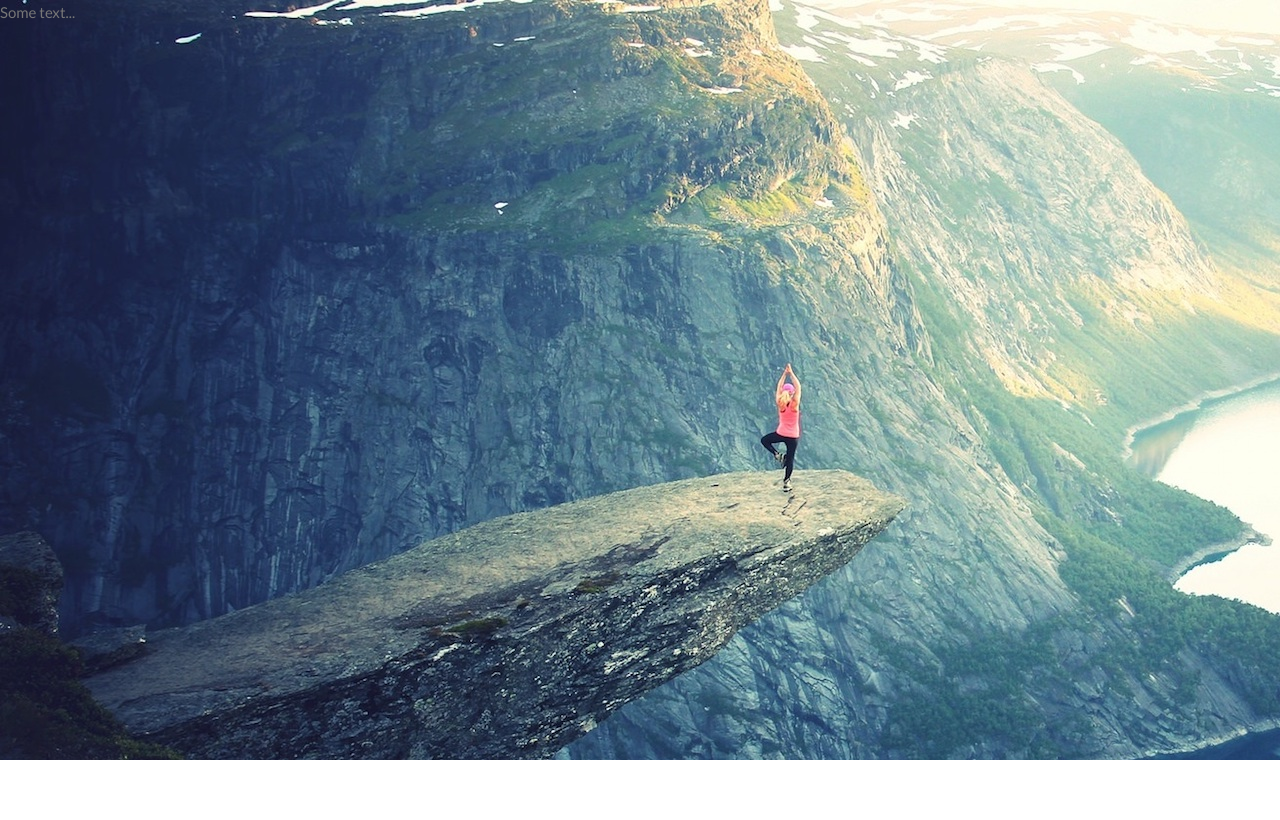
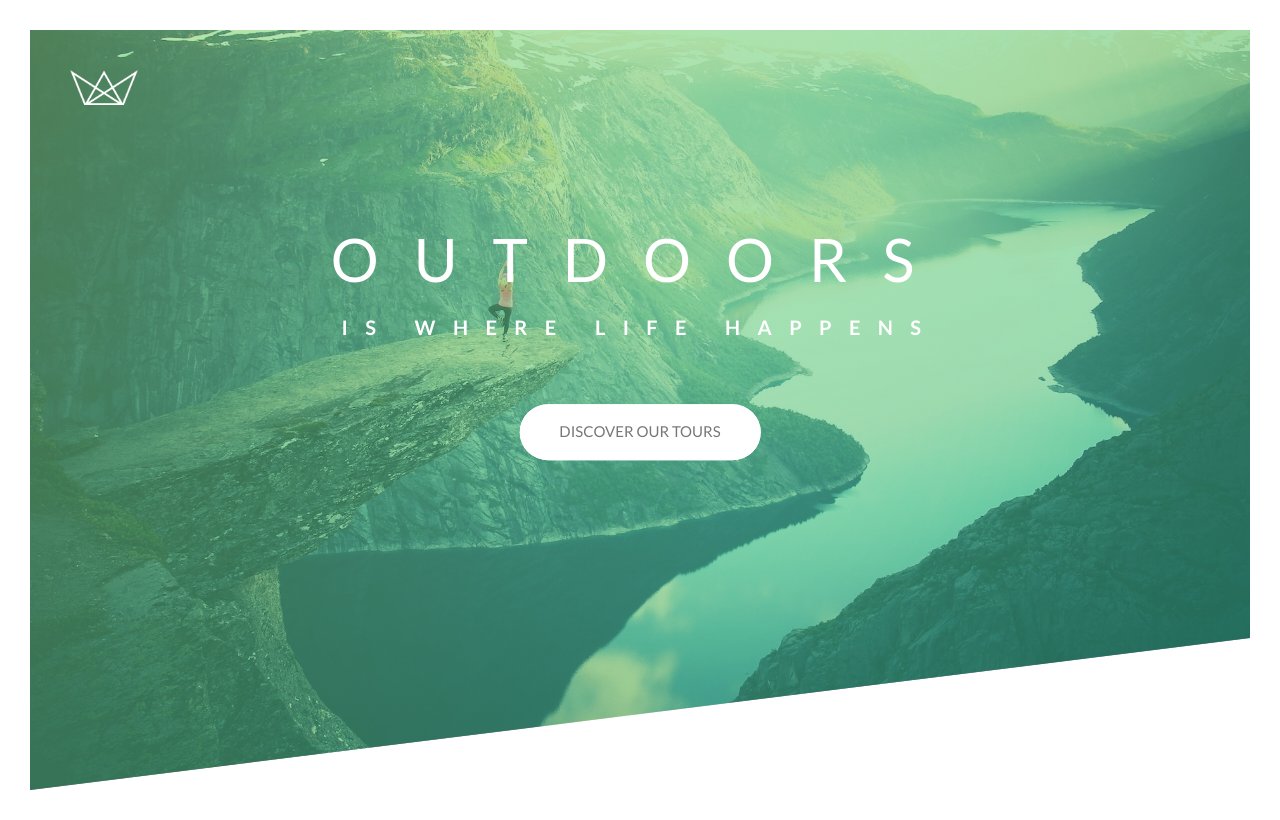
Before and after one commit to vomnes/advanced-css-udemy, a plain HTML site: page natours/index.html in a window 1280 px wide. Drawn offline with Linux system fonts and the light colour scheme; files that its build step writes are made by us from their sources.

Commit message:
feat: Finish header [natours-project]

```diff
--- a/natours/css/style.css
+++ b/natours/css/style.css
@@ -19,9 +19,163 @@ body {
   font-size: 15px;
   line-height: 1.7;
   color: #777;
+  padding: 30px;
+}
+
+.text-box {
+  position: absolute;
+  top: 40%;
+  left: 50%;
+  transform: translate(-50%, -50%); /* Shift 50% of the element width ... */
+  text-align: center;
 }
 
 .header {
   height: 95vh;
-  background-image: url(../img/hero.jpg);
+  background-image: linear-gradient(to right bottom, #7ed56f88, #28b48588), url(../img/hero.jpg);
+  background-size: cover;
+  background-position: top; /* Fix image at the top */
+  position: relative; /*  Set a reference for the child components */
+
+  clip-path: polygon(0 0, 100% 0, 100% 80%, 0 100%); /* x y corner */
 }
+
+.logo-box {
+  position: absolute;
+  top: 40px;
+  left: 40px;
+}
+
+.logo {
+  height: 35px;
+}
+
+.heading-primary {
+  color: #ffff;
+  text-transform: uppercase;
+
+  backface-visibility: hidden; /* Remove little move at the end of the animation */
+  margin-bottom: 60px;
+}
+
+.heading-primary-main {
+  display: block; /* Under each other */
+  font-size: 60px;
+  font-weight: 400;
+  letter-spacing: 35px;
+
+  animation-name: moveInLeft;
+  animation-duration: 1s;
+  animation-timing-function: ease-out;
+
+  /*
+  animation-iteration-count: 3;
+  animation-delay: 1s;
+  */
+}
+
+.heading-primary-sub {
+  display: block; /* Under each other */
+  font-size: 20px;
+  font-weight: 700;
+  letter-spacing: 17.4px;
+
+  animation: moveInRight 1s ease-out;
+}
+
+@keyframes moveInLeft {
+  0% {
+    opacity: 0;
+    transform: translateX(-100px);
+  }
+
+  80% {
+    transform: translateX(10px);
+  }
+
+  100% {
+    opacity: 1;
+    transform: translate(0);
+  }
+}
+
+@keyframes moveInRight {
+  0% {
+    opacity: 0;
+    transform: translateX(100px);
+  }
+
+  80% {
+    transform: translateX(-10px);
+  }
+
+  100% {
+    opacity: 1;
+    transform: translate(0);
+  }
+}
+
+.btn:link,
+.btn:visited {
+  text-transform: uppercase;
+  text-decoration: none;
+  padding: 15px 40px;
+  display: inline-block; /* Under block element */
+  border-radius: 100px;
+  transition: all .2s;
+  position: relative; /*  Set a reference for the child components */
+}
+
+.btn:hover {
+  transform: translateY(-3px);
+  box-shadow: 0 5px 10px rgba(0, 0, 0, 0.25);
+}
+
+.btn:active {
+  transform: translateY(-1px);
+  box-shadow: 0 5px 10px rgba(0, 0, 0, 0.2);
+}
+
+.btn-white {
+  background-color: #fff;
+  color: #777;
+}
+
+.btn::after {
+  content: ''; /* Compulsory for ::after even if empty */
+  display: inline-block;
+  height: 100%;
+  width: 100%;
+  border-radius: 100px;
+  position: absolute;
+  top: 0;
+  left: 0;
+  z-index: -1;
+  transition: all .4s;
+}
+
+.btn-white::after {
+  background-color: #fff;
+}
+
+.btn:hover::after { /* After only when the button is hover */
+  transform: scaleX(1.4) scaleY(1.6); /* Increase the element */
+  opacity: 0; /* Do the special effect */
+}
+
+.btn-animated {
+  animation: moveInBottom .5s ease-out .75s; /* Last: animation delay */
+  animation-fill-mode: backwards; /* Button only visible when the animation start */
+}
+
+@keyframes moveInBottom {
+  0% {
+    opacity: 0;
+    transform: translateY(50px);
+  }
+
+  100% {
+    opacity: 1;
+    transform: translate(0);
+  }
+}
--- a/natours/index.html
+++ b/natours/index.html
@@ -14,7 +14,16 @@
     </head>
     <body>
         <header class="header">
-          Some text...
+          <div class="logo-box">
+            <img src="./img/logo-white.png" alt="logo" class="logo">
+          </div>
+          <div class="text-box">
+            <h1 class="heading-primary">
+              <span class="heading-primary-main">Outdoors</span>
+              <span class="heading-primary-sub">Is where life happens</span>
+            </h1>
+            <a href="#" class="btn btn-white btn-animated">Discover our tours</a>
+          </div>
         </header>
     </body>
 </html>
```
